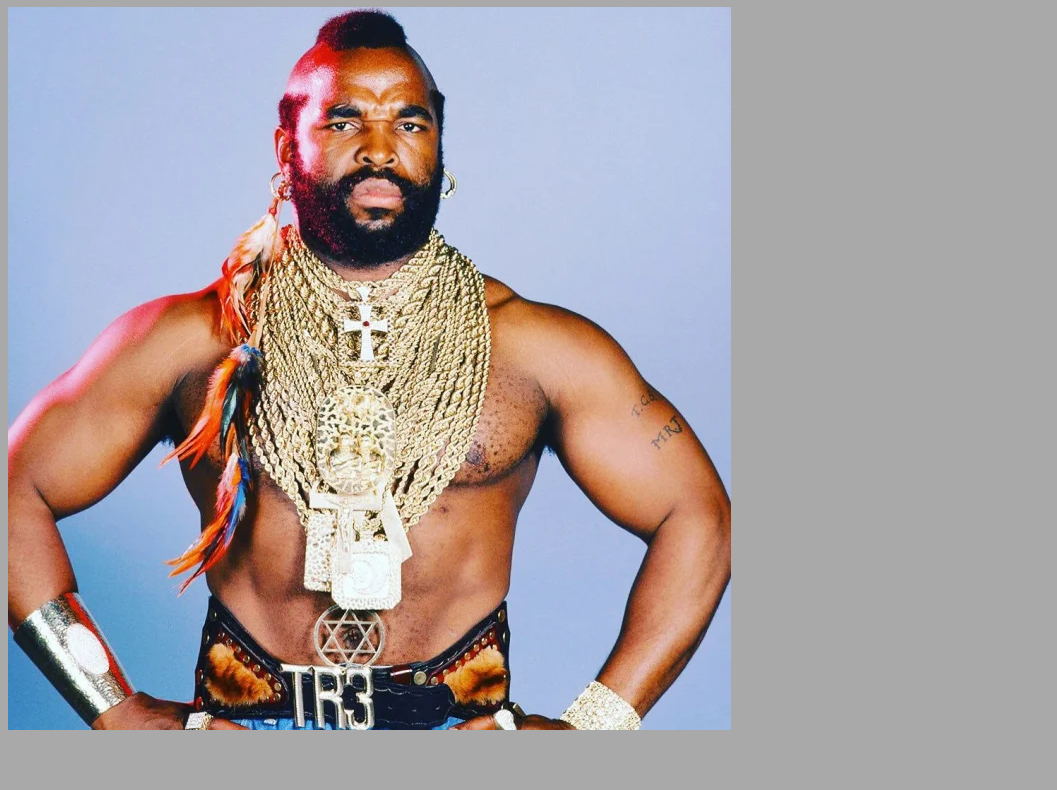
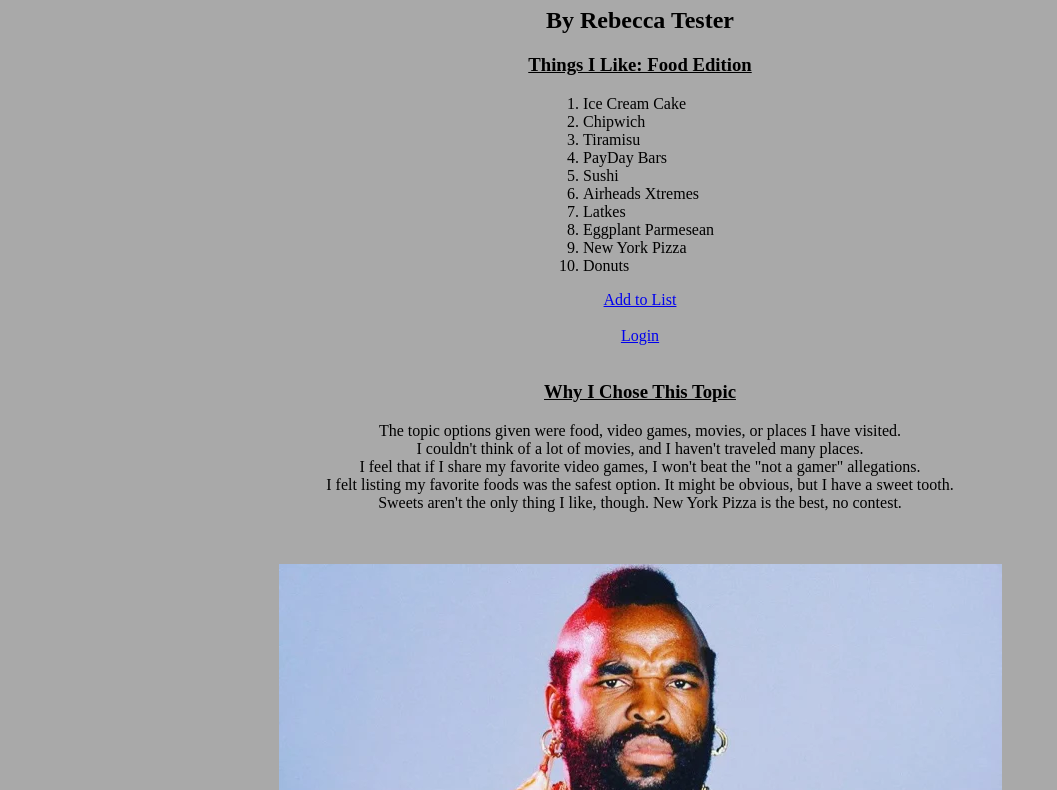
Before and after one commit to rft0202/RTesterWebAPIForGames2025, a website: page public/index.html in a window 1280 px wide. Shown: the part 73-863 px from the top of the page, without its empty margins (0-1057 px from the left). Before the commit the page ends 815 px from the top, so only its background shows below. Drawn offline with Linux system fonts and the light colour scheme.

Commit message:
worked on assignment 1

```diff
--- a/public/css/style.css
+++ b/public/css/style.css
@@ -1,3 +1,8 @@
 body{
+    text-align: center;
     background-color: darkgray;
 }
+li{
+    margin-left: 535px;
+    text-align: left;
+}
--- a/public/index.html
+++ b/public/index.html
@@ -8,6 +8,32 @@
 </head>
 <body>
     <h1>Welcome to the Main Page for Web API for Games</h1>
+    <h2>By Rebecca Tester</h2>
+    <h3><u>Things I Like: Food Edition</u></h3>
+    <ol>
+        <li>Ice Cream Cake</li>
+        <li>Chipwich</li>
+        <li>Tiramisu</li>
+        <li>PayDay Bars</li>
+        <li>Sushi</li>
+        <li>Airheads Xtremes</li>
+        <li>Latkes</li>
+        <li>Eggplant Parmesean</li>
+        <li>New York Pizza</li>
+        <li>Donuts</li>
+    </ol>
+    <a href="addtolist.html">Add to List</a>
+    <br><br>
+    <a href="login.html">Login</a>
+    <br><br>
+    <h3><u>Why I Chose This Topic</u></h3>
+    <p>The topic options given were food, video games, movies, or places I have visited.<br>
+    I couldn't think of a lot of movies, and I haven't traveled many places.<br>
+    I feel that if I share my favorite video games, I won't beat the "not a gamer" allegations.<br>
+    I felt listing my favorite foods was the safest option. It might be obvious, but I have a sweet tooth.<br>
+    Sweets aren't the only thing I like, though. New York Pizza is the best, no contest.
+    </p>
+    <br><br>
     <img src="images/mrt.jpeg" alt="Picture of Mr. T">
 </body>
 </html>
```
Also changed, not shown: public/addtolist.html (added, +21 -0 lines), public/login.html (added, +21 -0 lines).
